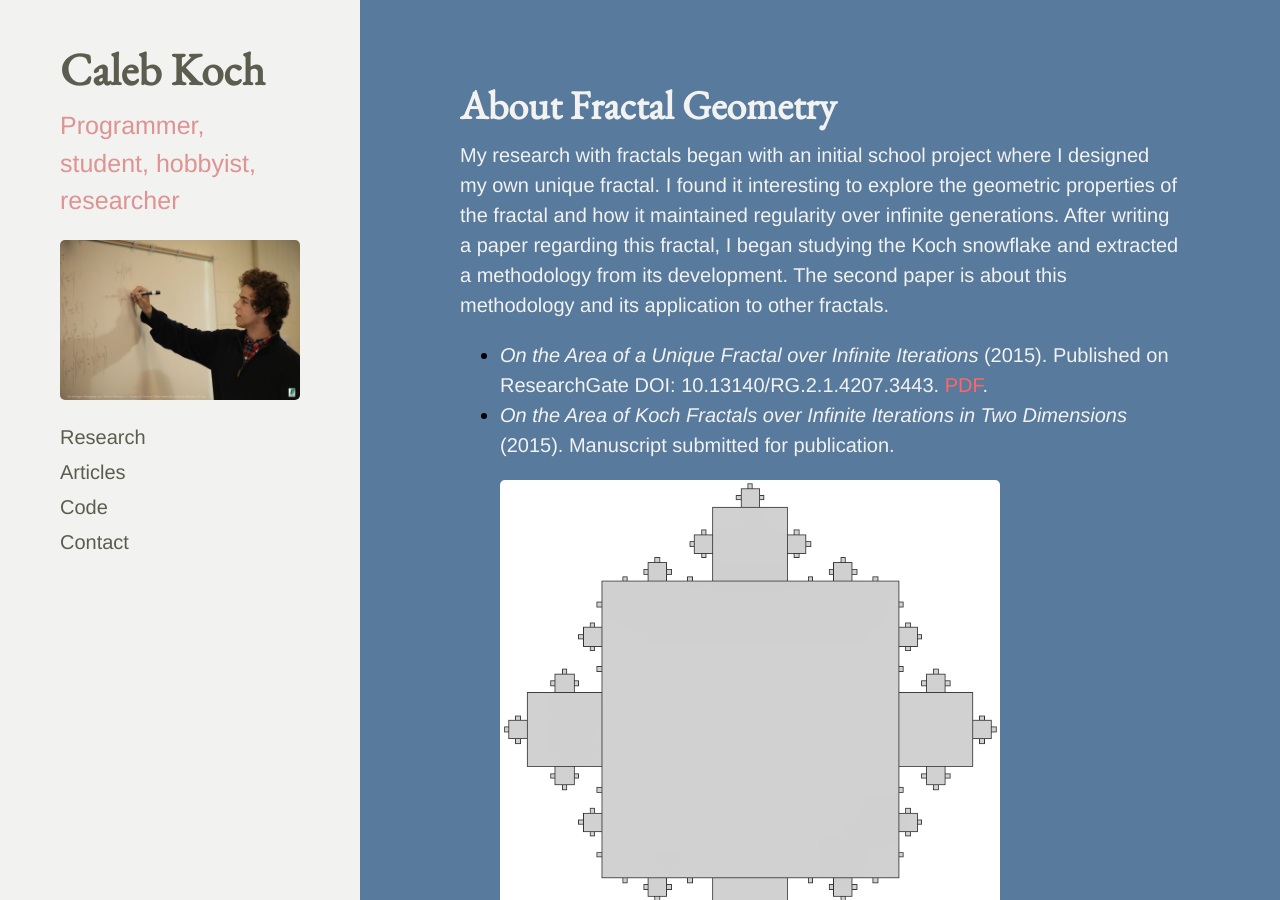
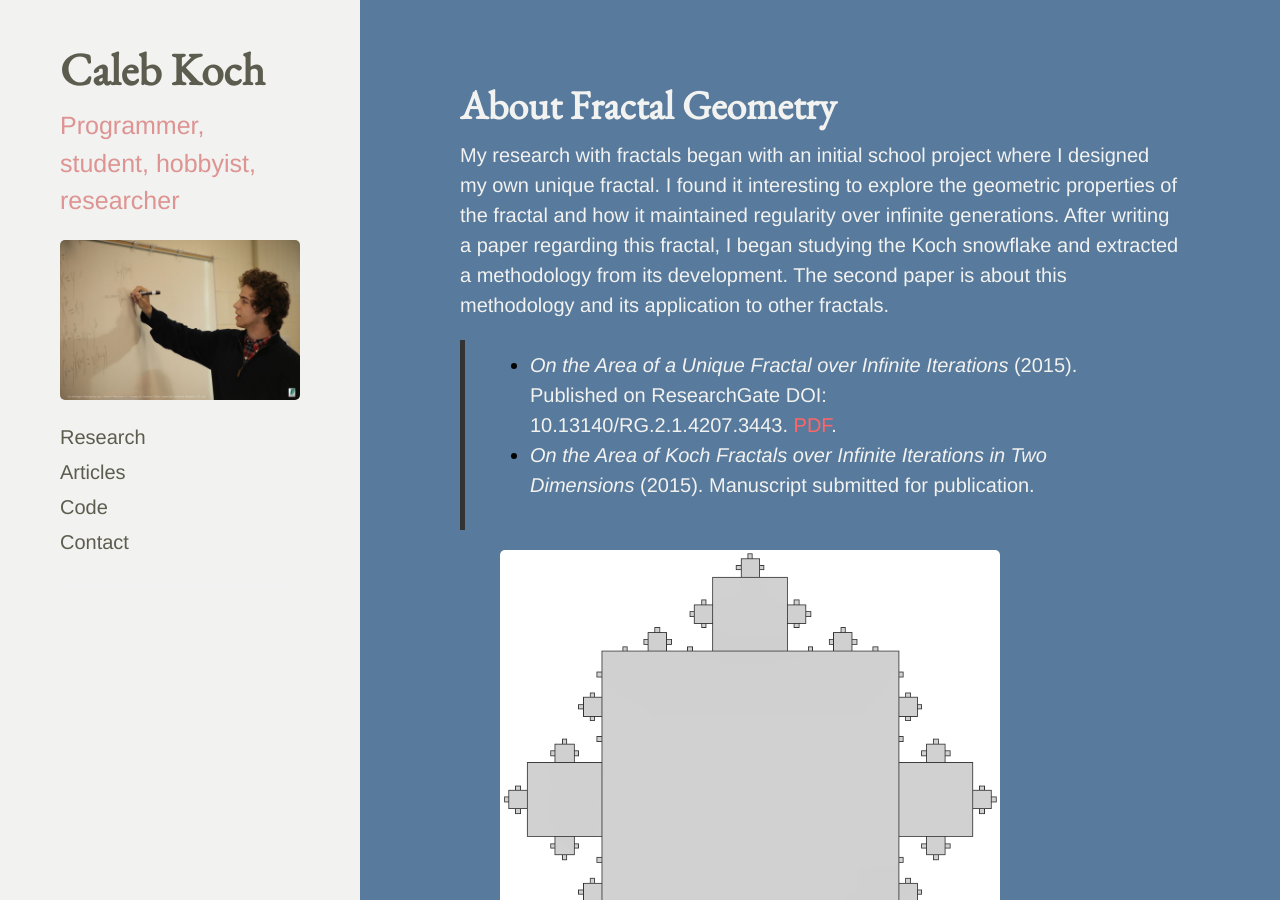
Before and after one commit to cakoch10/cakoch10.github.io, a Jekyll site: the page built from fractal.md, in a window 1280 px wide and 900 px high. Built offline with Jekyll 4.4.1, drawn with Linux system fonts in a browser that asks for light colours; Markdown is read by kramdown in place of the engine named in the settings.

Commit message:
Update fractal.md

```diff
--- a/fractal.md
+++ b/fractal.md
@@ -8,8 +8,8 @@ My research with fractals began with an initial school project where I designed
 explore the geometric properties of the fractal and how it maintained regularity over infinite generations. After writing a paper regarding this fractal, I began studying the Koch snowflake and extracted a methodology from its development. The second paper is about this methodology and its application to other fractals.
 </span>
 
-- <span style="color:#f2f2f0">*On the Area of a Unique Fractal over Inﬁnite Iterations* (2015). Published on ResearchGate DOI: 10.13140/RG.2.1.4207.3443. [PDF](https://www.researchgate.net/profile/Caleb_Koch/publication/280254976_On_the_Area_of_a_Unique_Fractal_over_Innite_Iterations/links/55afacbf08ae11d3103958ce.pdf?origin=publication_detail&ev=pub_int_prw_xdl&msrp=9nY2KLsoLrN9SohA_tbERY59MXBLl6Gy1RmXzOoVBob9ZT0s5q1GLcrOYJh-rfZKDhUnB02QA8oMgNmE29hhgw.DhEtyBE70WYqc2qXOFVaaTwks8otT4pw3ZFV-GTIoXfL9EtKMwQpBI6g4zG9wPblJ33gxLKXFxd7Aj5hVuy6DQ.eqhZELDh2YgmsFlyMw7o8bljwv-MQy7WZooy0SSM1V8B4BxxFNtUYylHofZ7Z_GSB5ZrtjqwLZU5AJ0pRob3YA).</span>
-- <span style="color:#f2f2f0">*On the Area of Koch Fractals over Infinite Iterations in Two Dimensions* (2015). Manuscript submitted for publication.</span>
+> - <span style="color:#f2f2f0">*On the Area of a Unique Fractal over Inﬁnite Iterations* (2015). Published on ResearchGate DOI: 10.13140/RG.2.1.4207.3443. [PDF](https://www.researchgate.net/profile/Caleb_Koch/publication/280254976_On_the_Area_of_a_Unique_Fractal_over_Innite_Iterations/links/55afacbf08ae11d3103958ce.pdf?origin=publication_detail&ev=pub_int_prw_xdl&msrp=9nY2KLsoLrN9SohA_tbERY59MXBLl6Gy1RmXzOoVBob9ZT0s5q1GLcrOYJh-rfZKDhUnB02QA8oMgNmE29hhgw.DhEtyBE70WYqc2qXOFVaaTwks8otT4pw3ZFV-GTIoXfL9EtKMwQpBI6g4zG9wPblJ33gxLKXFxd7Aj5hVuy6DQ.eqhZELDh2YgmsFlyMw7o8bljwv-MQy7WZooy0SSM1V8B4BxxFNtUYylHofZ7Z_GSB5ZrtjqwLZU5AJ0pRob3YA).</span>
+> - <span style="color:#f2f2f0">*On the Area of Koch Fractals over Infinite Iterations in Two Dimensions* (2015). Manuscript submitted for publication.</span>
 
 <figure>
   <img src="https://raw.githubusercontent.com/cakoch10/cakoch10.github.io/master/public/square.PNG" alt="Drawing" style="width: 500px;" />
```
